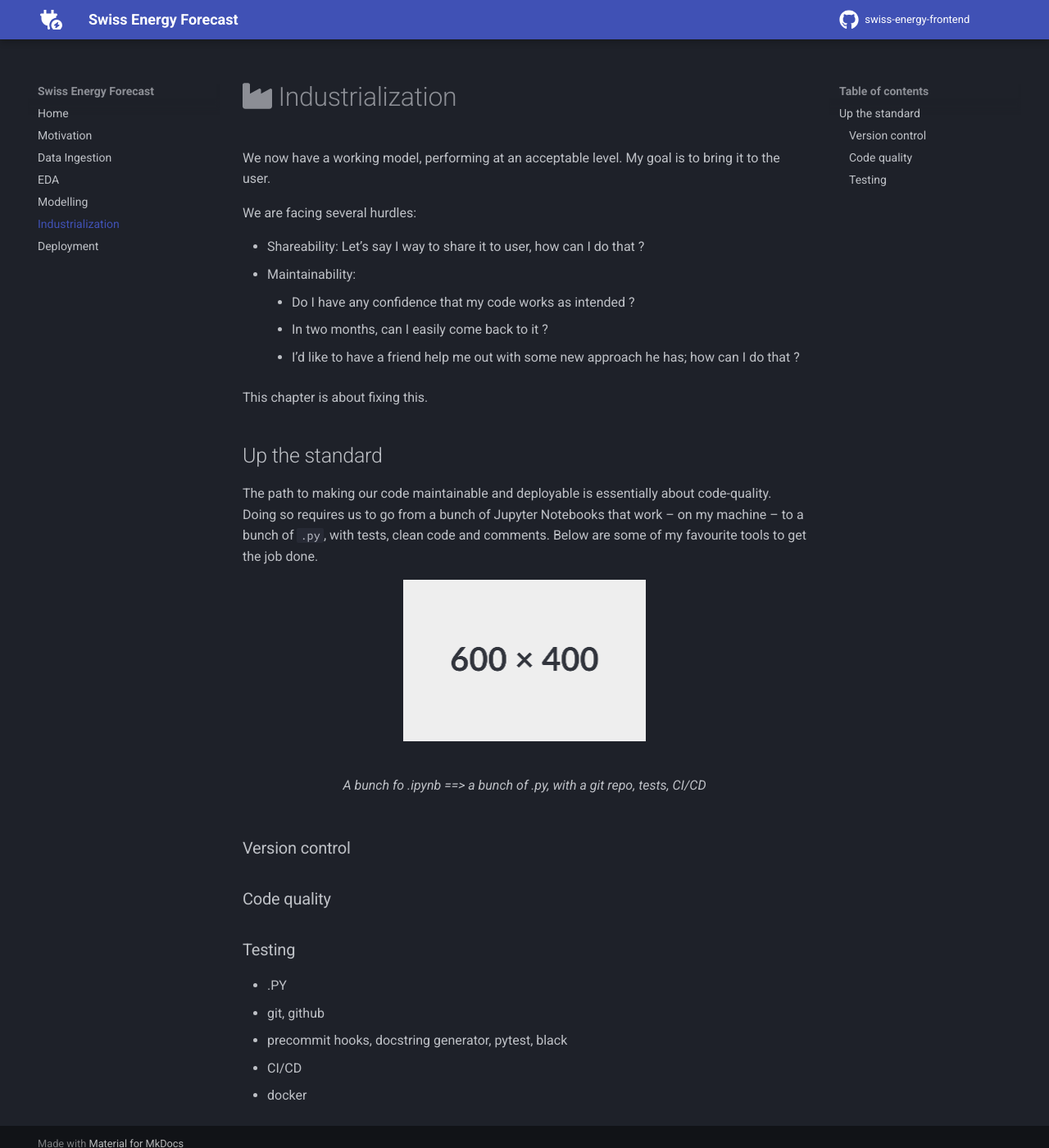
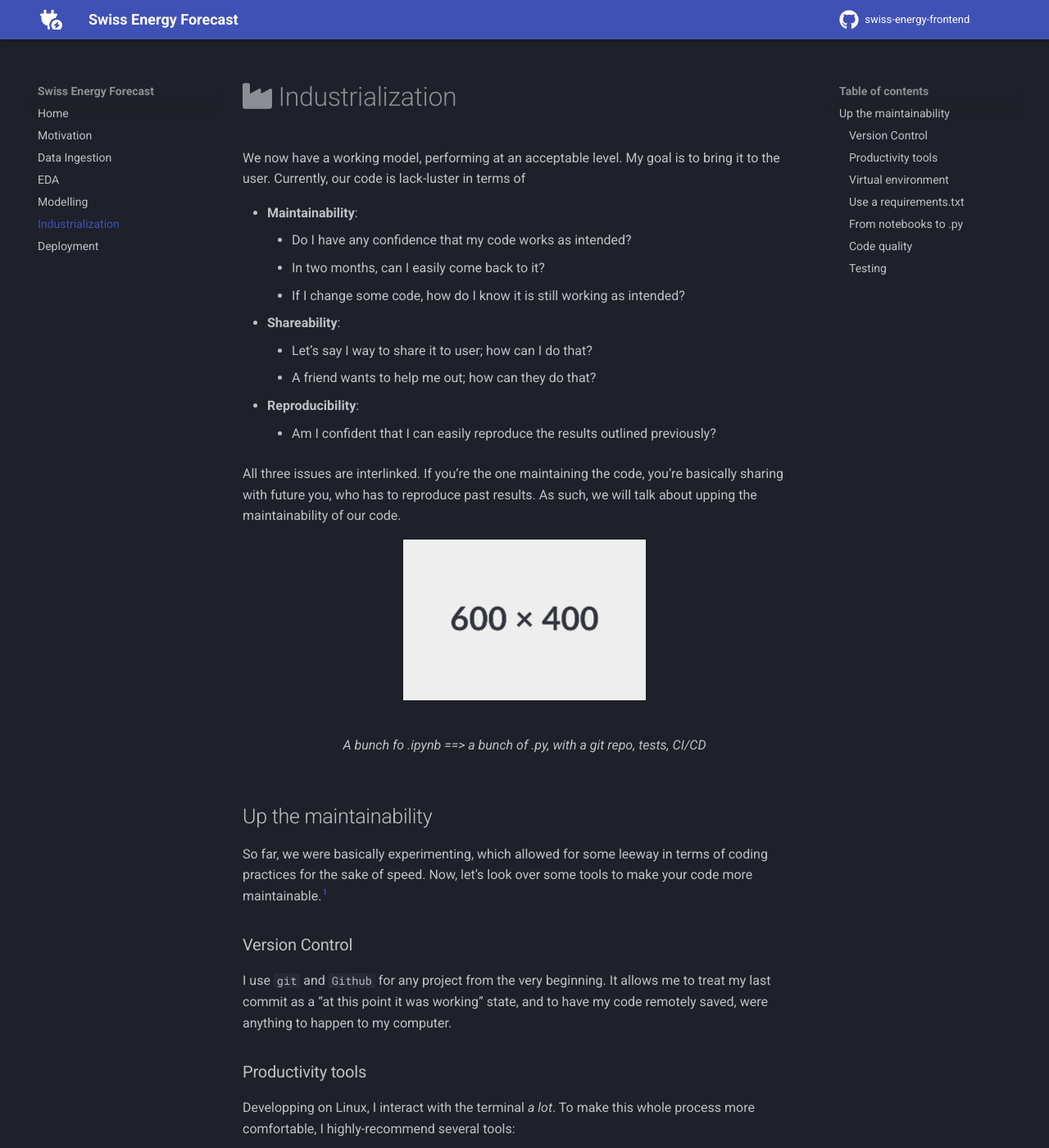
Before and after one commit to arthurgassner/swissenergy-frontend, an MkDocs documentation site: the page built from docs/industrialization.md, in a window 1280 px wide and 1400 px high. Shown: the whole window at 82% size. Built offline with MkDocs 1.6.1 and Material for MkDocs 9.7.7, drawn with Linux system fonts in a browser that asks for light colours; a script that is not in the unit is left out; comment, search, counter and statistics services are not loaded; some of the changed text lies outside the part shown.

Commit message:
Start writing industrialization

```diff
--- a/docs/industrialization.md
+++ b/docs/industrialization.md
@@ -1,36 +1,106 @@
 # :fontawesome-solid-industry: Industrialization
 
 We now have a working model, performing at an acceptable level. My goal is to bring it to the user.
+Currently, our code is lack-luster in terms of
 
-We are facing several hurdles:
+- **Maintainability**:
+    - Do I have any confidence that my code works as intended?
+    - In two months, can I easily come back to it?
+    - If I change some code, how do I know it is still working as intended?
+- **Shareability**:
+    - Let's say I way to share it to user; how can I do that?
+    - A friend wants to help me out; how can they do that?
+- **Reproducibility**:
+    - Am I confident that I can easily reproduce the results outlined previously?
 
-- Shareability: Let's say I way to share it to user, how can I do that ?
-- Maintainability:
-    - Do I have any confidence that my code works as intended ?
-    - In two months, can I easily come back to it ?
-    - I'd like to have a friend help me out with some new approach he has; how can I do that ?
-
-This chapter is about fixing this.
-
-## Up the standard
-
-The path to making our code maintainable and deployable is essentially about code-quality.
-Doing so requires us to go from a bunch of Jupyter Notebooks that work -- on my machine -- to a bunch of `.py`, with tests, clean code and comments.
-Below are some of my favourite tools to get the job done.
+All three issues are interlinked.
+If you're the one maintaining the code, you're basically sharing with future you, who has to reproduce past results.
+As such, we will talk about upping the maintainability of our code.
 
 <figure markdown="span">
   ![Image title](assets/modelling/placeholder.png){ width="50%" }
   <figcaption>A bunch fo .ipynb ==> a bunch of .py, with a git repo, tests, CI/CD</figcaption>
 </figure>
 
-### Version control
+## Up the maintainability
+
+So far, we were basically experimenting, which allowed for some leeway in terms of coding practices for the sake of speed.
+Now, let's look over some tools to make your code more maintainable.[^1]
+
+[^1]: Some of these tools might feel like common sense to some people, but I prefer to highlight the obvious than be confusing.
+
+### Version Control
+
+I use `git` and `Github` for any project from the very beginning.
+It allows me to treat my last commit as a "at this point it was working" state, and to have my code remotely saved, were anything to happen to my computer.
+
+### Productivity tools
+
+Developping on Linux, I interact with the terminal _a lot_. To make this whole process more comfortable, I highly-recommend several tools:
+
+- `zsh` with [`oh-my-zsh`](https://ohmyz.sh), [`zsh-autosuggestions`](https://github.com/zsh-users/zsh-autosuggestions), [`zsh-syntax-highlighting`](https://github.com/zsh-users/zsh-syntax-highlighting) and [`fzf`](https://github.com/junegunn/fzf)
+
+<figure markdown="span">
+  ![Image title](assets/modelling/placeholder.png){ width="50%" }
+  <figcaption>A confortable terminal session, thanks to <code>oh-my-zsh</code> and others</figcaption>
+</figure>
+
+- [`terminator`](https://gnome-terminator.org) allows for several terminal sessions within one terminal
+
+<figure markdown="span">
+  ![Image title](assets/modelling/placeholder.png){ width="50%" }
+  <figcaption>Several terminal sessions in one terminal, thanks to <code>terminator</code></figcaption>
+</figure>
+
+### Virtual environment
+
+A given Python project will call for a specific Python version with specific libraries.
+To compartimentalize all the Python libraries used in a given project, use a **virtual environment**.
+
+!!! tip "Use a virtual environment"
+    I use `conda`, but others exist.
+
+### Use a `requirements.txt`
+
+So far, we've been `pip install`ing needed libraries willy-nilly.
+That is not very reproducible, and hence we should write a file to centralize the needed libraries -- versionned -- that our project relies on, i.e. the `requirements.txt`
+
+### From notebooks to `.py`
+
+Jupyter notebooks (`.ipynb`) -- while great for experimentation -- are hard to test and run non-interactively.
+Hence, we move away from them, and start implementing our ML pipeline in `.py`.
 
 ### Code quality
 
+There is no easy way to measure the "quality" of a codebase.
+Below are a few non-exhaustive list of guidelines I follow to write readable code.
+
+- Write docstrings and comments
+
+    !!! tip "Docstrings"
+        Over the years, a lot of docstring flavors saw the light of day. <br>
+        Just [pick one you like](https://docs.dasch.swiss/latest/DSP-TOOLS/developers/code-quality-tools/python-docstring-formatting/) and stick to it throughout your codebase.
+
+- Use [typehints](https://docs.python.org/3/library/typing.html)
+
+    !!! tip "Strongly-typed docstrings in a dynamically-typed language"
+        Python is dynamically-typed, meaning no types are enforced. <br>
+        Still, to increase readability one should use typehints, as well as write the types in the docstring.
+
+- Use code formatters
+
+    !!! tip "Code formatters"
+        Consistency improves readability.
+
+        Code formatters automatically formats the code to follow some guidelines. <br>
+        I like and use [`black`](https://github.com/psf/black) to format my code, and [`isort`](https://pycqa.github.io/isort/) to sort my imports.
+
+- Use [pre-commit hooks](https://pre-commit.com/) to automatically apply certain code-formatting steps upon committing to `git`.
+
 ### Testing
 
-- .PY
-- git, github
-- precommit hooks, docstring generator, pytest, black
-- CI/CD
-- docker
+Untested code breaks easily. What happens if in 2 months I make some change to the codebase; can I be confident I didn't break the whole thing?
+That's were tests come in.
+
+Unit test, integration tests, ...
+CICD, github actions
```
Also changed, not shown: docs/deployment.md (+9 -0 lines).
